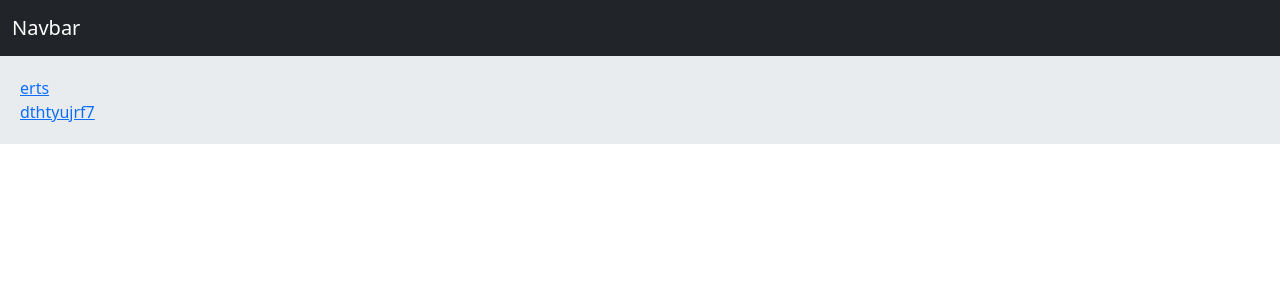
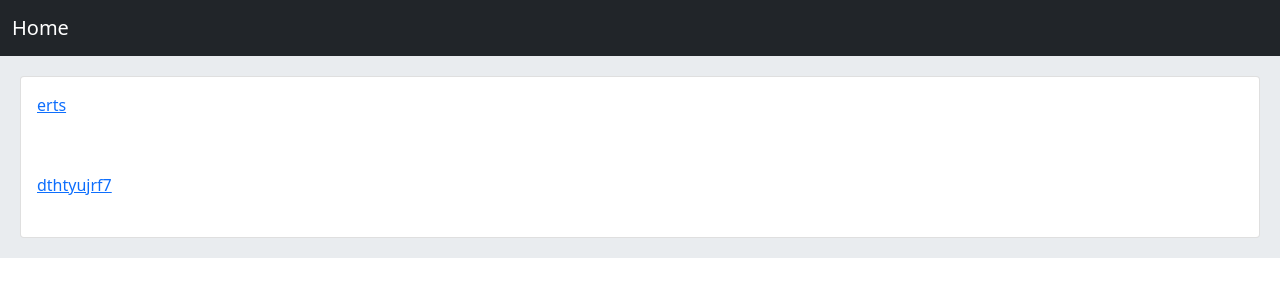
Before and after one commit to nabilo1989/blog, a Django app: page /home/ in a window 1280 px wide. Shown: the top 300 px of the page. Run offline with Django 4.2, Linux system fonts and the light colour scheme; data comes from the database, SQL or seed files in the repository; both versions use the stored data as it was after the commit.

Commit message:
created error

```diff
--- a/home/urls.py
+++ b/home/urls.py
@@ -3,5 +3,5 @@ from . import views
 
 urlpatterns = [
     path('home/', views.say_hello),
-    path('detail/<int:todo_id>/', views.detail),
+    path('detail/<int:todo_id>/', views.detail, name='detail'),
 ]
--- a/home/views.py
+++ b/home/views.py
@@ -1,4 +1,4 @@
-from django.shortcuts import render
+from django.shortcuts import render,redirect
 from .models import Todo
 
 
@@ -11,4 +11,6 @@ def say_hello(request):
 def detail(request, todo_id):
     todo = Todo.objects.get(id=todo_id)
     return render(request, 'detail.html', {'todo': todo})
+
+
 # Create your views here.
--- a/templates/index.html
+++ b/templates/index.html
@@ -1,8 +1,11 @@
 {%  extends 'base.html' %}
 {% block title %}majid{% endblock %}
 {% block content  %}
-    {%  for todo in info %}
-        <a href="/detail/{{ todo.id }}" >{{ todo.title }}</a><br>
+    <div class="card">
+        {%  for todo in info %}
+            <a  class="card-body" href="/detail/{{ todo.id }}" >{{ todo.title }}</a><br>
 
-    {% endfor %}
+        {% endfor %}
+    </div>
+
 {%  endblock %}
--- a/templates/navbar.html
+++ b/templates/navbar.html
@@ -1,6 +1,6 @@
 
 <nav class="navbar navbar-expand-lg navbar-dark bg-dark">
       <div class="container-fluid">
-        <a class="navbar-brand" href="#">Navbar</a>
+        <a class="navbar-brand" href="#">Home</a>
       </div>
     </nav>
```
Also changed, not shown: db.sqlite3.
